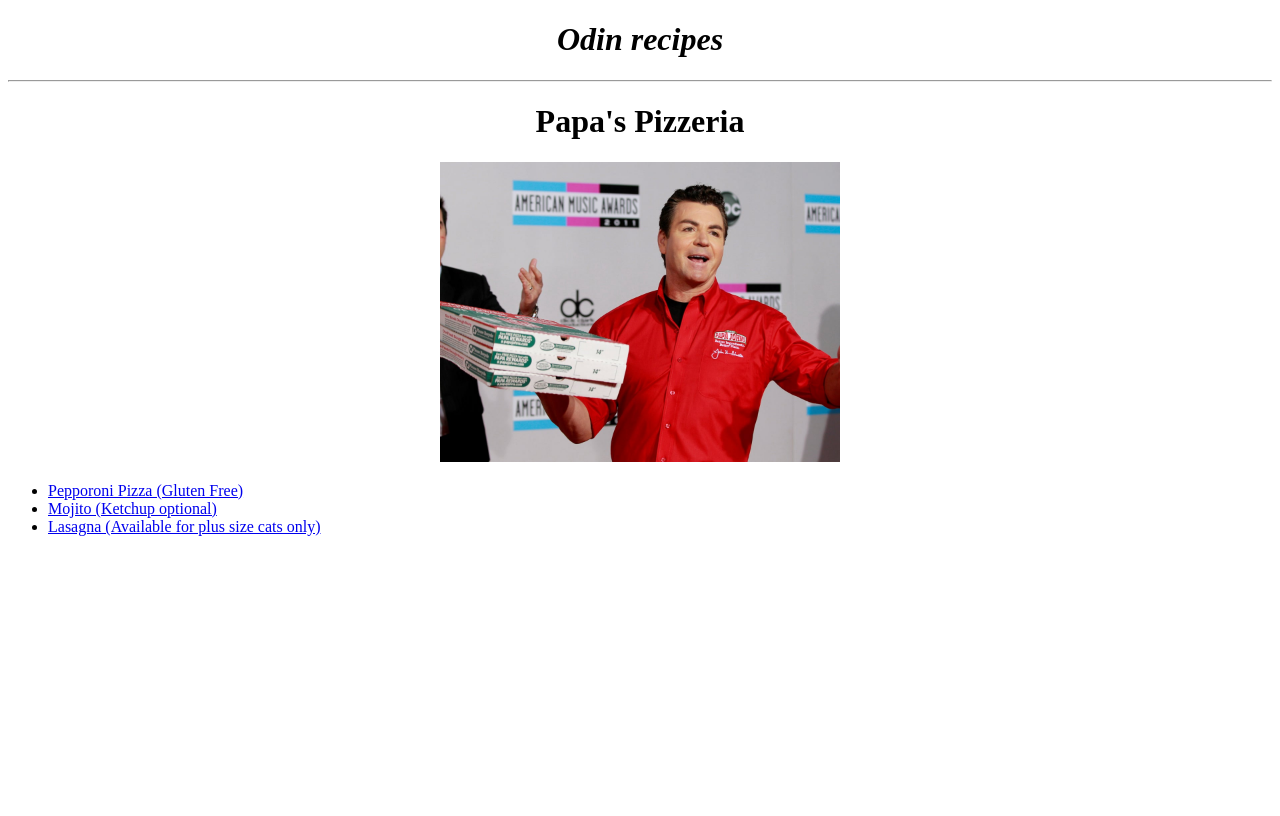
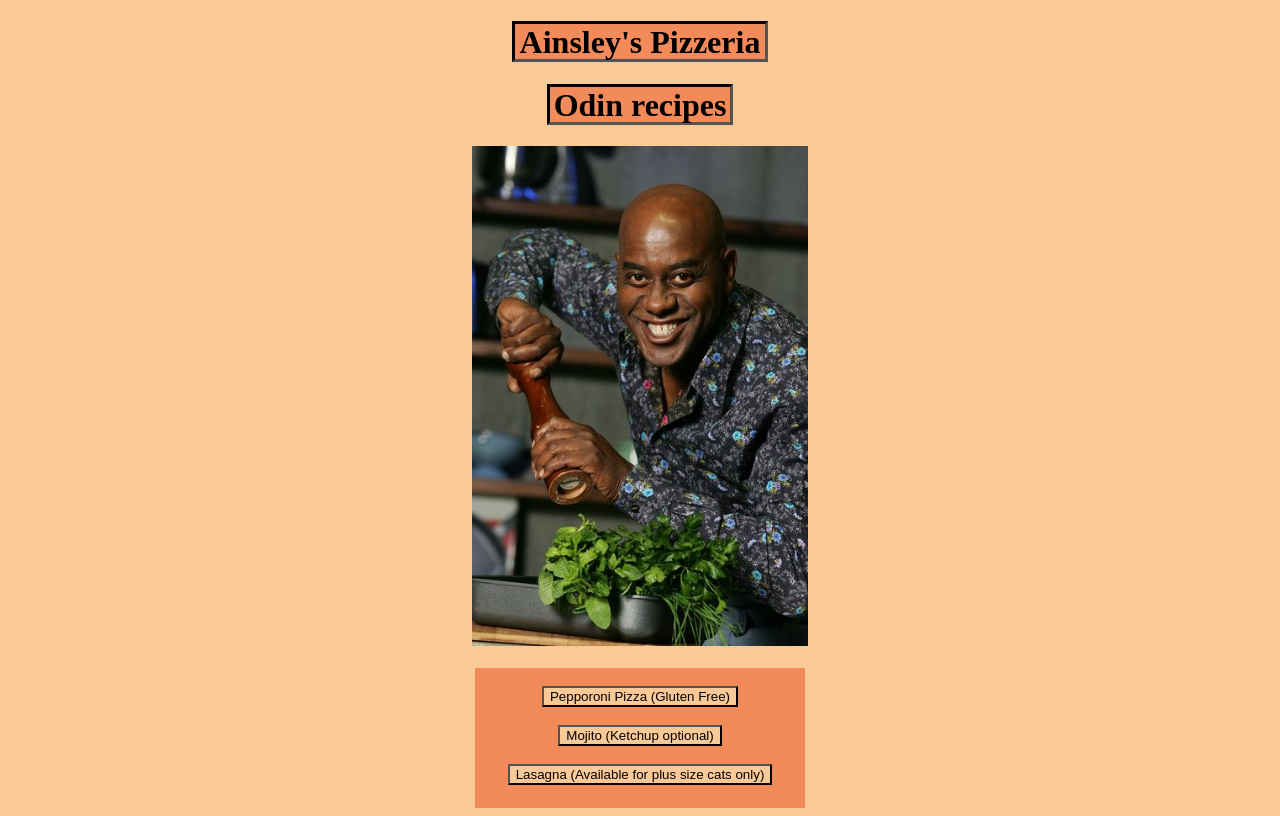
Before and after one commit to Khasim21/odin-recipes, a plain HTML site: page index.html in a window 1280 px wide. Drawn offline with Linux system fonts and the light colour scheme.

Commit message:
Customized homepage

```diff
--- a/index.html
+++ b/index.html
@@ -3,29 +3,25 @@
 <head>
 	<title>Odin recipes</title>
 	<meta charset ="UTF-8">
-
+	<meta http-equiv="X-UA-Compatible" content="IE=edge">
+	<meta name="viewport" content="width=device-width, initial-scale=1.0">
+	<link rel="stylesheet" href="style.css">
 </head>
 <body>
 <center>
+	<h1 class="caesar">Ainsley's Pizzeria</h1>
+	<h1 class="stitle">Odin recipes</h1>
 
-	<h1><strong><em>Odin recipes</em></strong></h1>
-	<hr>
-	<h1>Papa's Pizzeria</h1>
-
-<img src="./recipes/Papajohnscover.jpg" alt="Papa pizza" height="300px" >
+<img src="./recipes/Papaainsley.jpg" alt="Papa pizza" height="500px">
+<br><br>
 </center>
-<p>
-	<ul>
-
-		<li><a href="./recipes/peppizza.html">Pepporoni Pizza  (Gluten Free)</a></li>
-		<li><a href="./recipes/mojito.html">Mojito  (Ketchup optional)</a></li>
-		<li><a href="./recipes/las.html">Lasagna  (Available for plus size cats only)</a></li>
-
-	</ul>
-
-
-
-	</p>
-
+<div class=main>
+		<br>
+	<a href="./recipes/peppizza.html"><button class="but">Pepporoni Pizza  (Gluten Free)</button></a>
+	<br><br>
+	<a href="./recipes/mojito.html"><button>Mojito  (Ketchup optional)</button></a>
+	<br><br>
+	<a href="./recipes/las.html"><button>Lasagna  (Available for plus size cats only)</button></a>
+</div>
 </body>
 </html>
--- /dev/null
+++ b/style.css
@@ -0,0 +1,25 @@
+* {
+background-color: #fac998;
+}
+
+.caesar , .stitle{
+    background-color: #f28a5a;
+    height:auto;
+    width:250px;
+    height:35px;
+    border: 1mm ridge black;
+    border-style: inset;
+}
+
+.stitle {
+    width: 180px;
+}
+
+.main {
+    background-color: #f28a5a;
+    text-align:center;
+    height:140px;
+    width: 330px;
+    margin-left: auto;
+    margin-right:auto;
+}
```
Also changed, not shown: recipes/Papaainsley.jpg (added).
